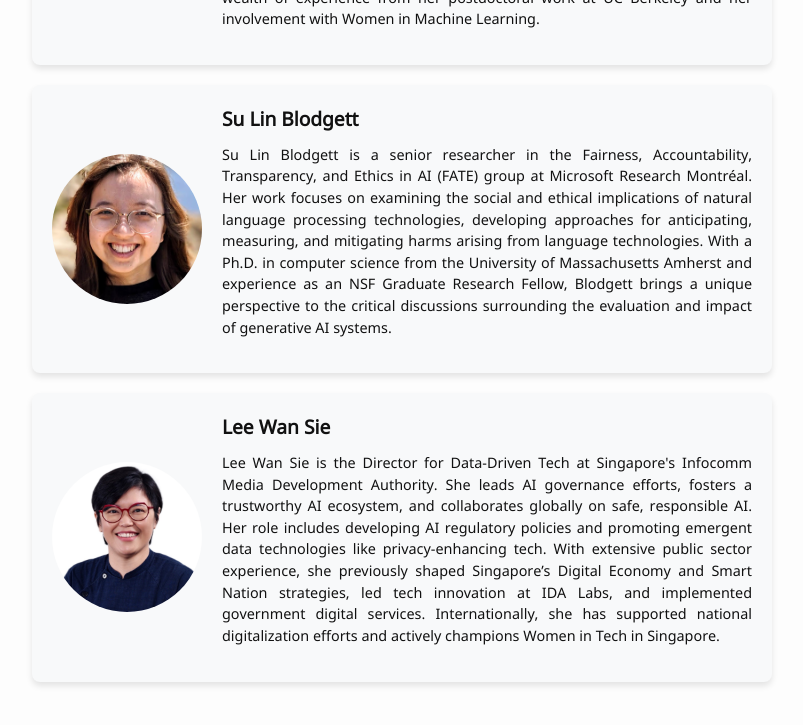
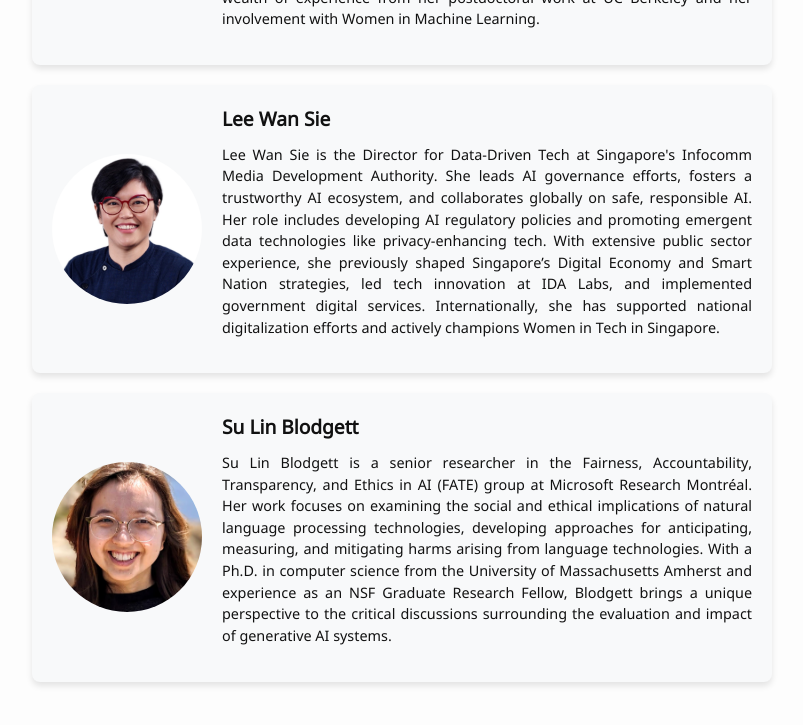
Before and after one commit to aaai-fidu-lab/aaai-fidu-lab.github.io, a Jekyll site: the page built from speakers.md, in a window 1280 px wide and 900 px high, scrolled down 603 px, cut to the strip 154-879 px from the top of the window. Shown: the whole strip, without its empty margins (238-1041 px from the left). Built offline with Jekyll 4.4.1, drawn with Linux system fonts in a browser that asks for light colours; our own code applies the rules of GitHub Pages for plain Markdown files.

Commit message:
Update speakers.md

```diff
--- a/speakers.md
+++ b/speakers.md
@@ -75,6 +75,17 @@ We are excited to bring together a stellar group of experts to discuss the criti
     </div>
   </div>
 
+ <div class="speaker-card">
+    <img src="images/wansie.jpg" alt="Lee Wan Sie" class="speaker-image">
+    <div class="speaker-info">
+      <div class="speaker-name">Lee Wan Sie</div>
+      <p class="speaker-bio">
+        Lee Wan Sie is the Director for Data-Driven Tech at Singapore's Infocomm Media Development Authority. She leads AI governance efforts, fosters a trustworthy AI ecosystem, and collaborates globally on safe, responsible AI. Her role includes developing AI regulatory policies and promoting emergent data technologies like privacy-enhancing tech. With extensive public sector experience, she previously shaped Singapore’s Digital Economy and Smart Nation strategies, led tech innovation at IDA Labs, and implemented government digital services. Internationally, she has supported national digitalization efforts and actively champions Women in Tech in Singapore.
+      </p>
+    </div>
+  </div>
+
+
   <div class="speaker-card">
     <img src="images/blodgett.jpg" alt="Su Lin Blodgett" class="speaker-image">
     <div class="speaker-info">
@@ -86,14 +97,4 @@ We are excited to bring together a stellar group of experts to discuss the criti
   </div>
 
 
- <div class="speaker-card">
-    <img src="images/wansie.jpg" alt="Lee Wan Sie" class="speaker-image">
-    <div class="speaker-info">
-      <div class="speaker-name">Lee Wan Sie</div>
-      <p class="speaker-bio">
-        Lee Wan Sie is the Director for Data-Driven Tech at Singapore's Infocomm Media Development Authority. She leads AI governance efforts, fosters a trustworthy AI ecosystem, and collaborates globally on safe, responsible AI. Her role includes developing AI regulatory policies and promoting emergent data technologies like privacy-enhancing tech. With extensive public sector experience, she previously shaped Singapore’s Digital Economy and Smart Nation strategies, led tech innovation at IDA Labs, and implemented government digital services. Internationally, she has supported national digitalization efforts and actively champions Women in Tech in Singapore.
-      </p>
-    </div>
-  </div>
-
 </div>
```
